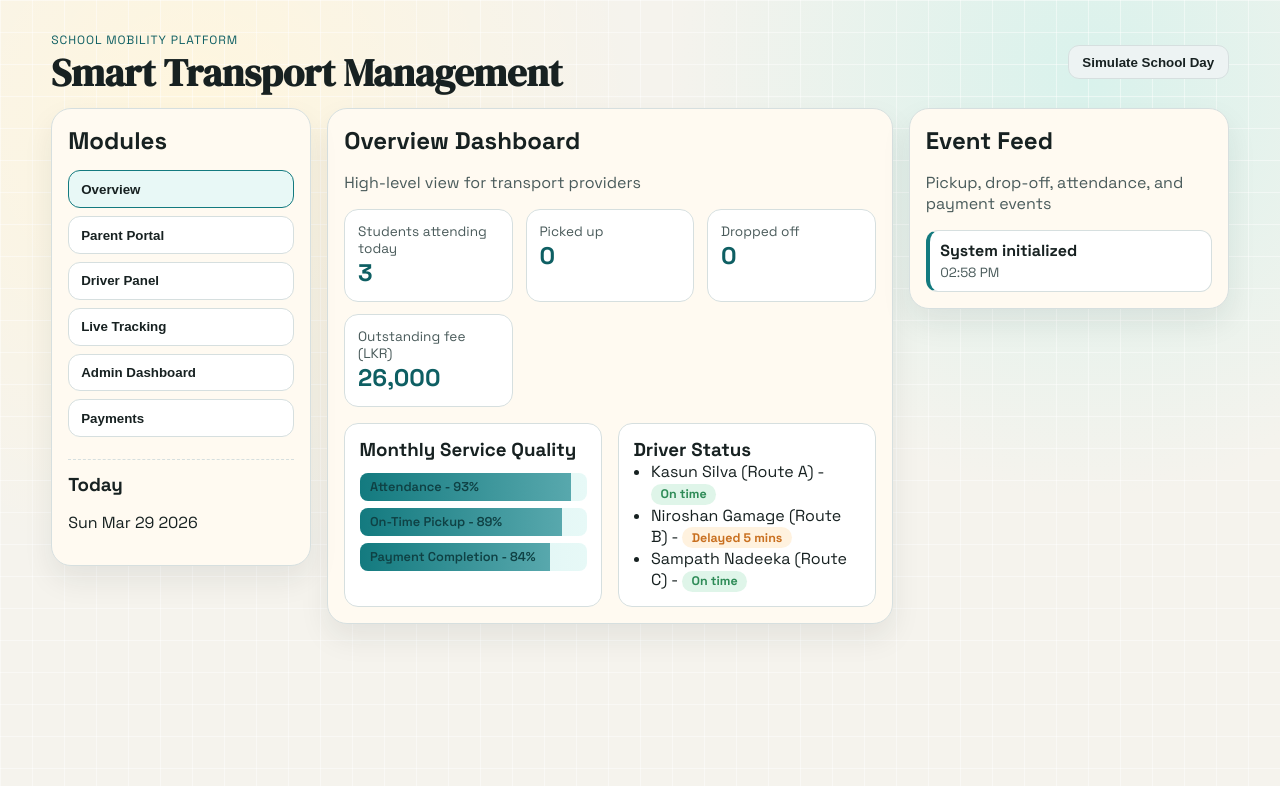
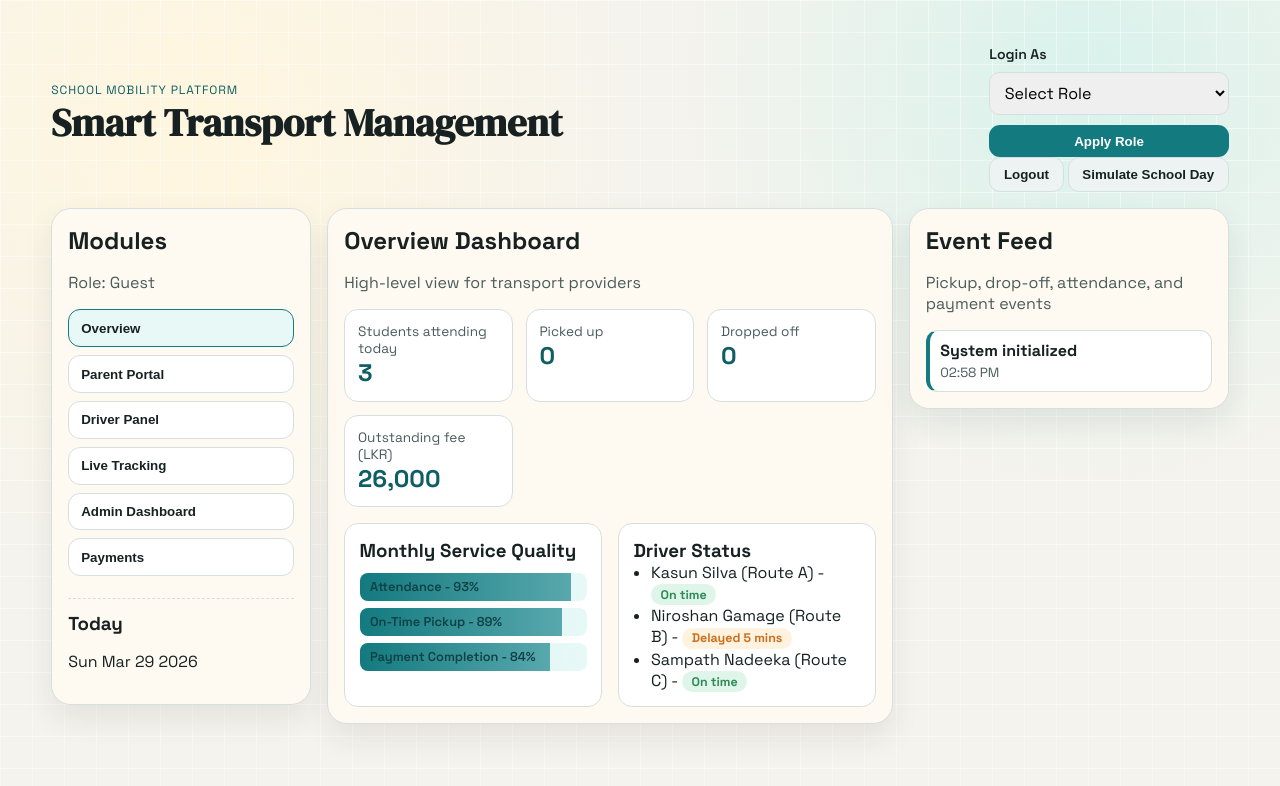
Before and after one commit to topfragschoolservice-del/Project_001, a plain HTML site: page index.html in a window 1280 px wide. Drawn offline with Linux system fonts and the light colour scheme.

Commit message:
Update index.html

```diff
--- a/index.html
+++ b/index.html
@@ -16,12 +16,26 @@
       <p class="kicker">School Mobility Platform</p>
       <h1>Smart Transport Management</h1>
     </div>
-    <button id="btnSimulateDay" class="btn ghost">Simulate School Day</button>
+    <div class="top-actions">
+      <form id="roleForm" class="role-form">
+        <label for="roleSelect">Login As</label>
+        <select id="roleSelect">
+          <option value="">Select Role</option>
+          <option value="parent">Parent</option>
+          <option value="driver">Driver</option>
+          <option value="admin">Admin</option>
+        </select>
+        <button class="btn primary" type="submit">Apply Role</button>
+      </form>
+      <button id="btnLogout" class="btn ghost">Logout</button>
+      <button id="btnSimulateDay" class="btn ghost">Simulate School Day</button>
+    </div>
   </header>
 
   <main class="shell grid-layout">
     <aside class="panel nav-panel">
       <h2>Modules</h2>
+      <p id="activeRole" class="soft">Role: Guest</p>
       <nav id="moduleNav" class="module-nav"></nav>
       <div class="status-block">
         <h3>Today</h3>
```
